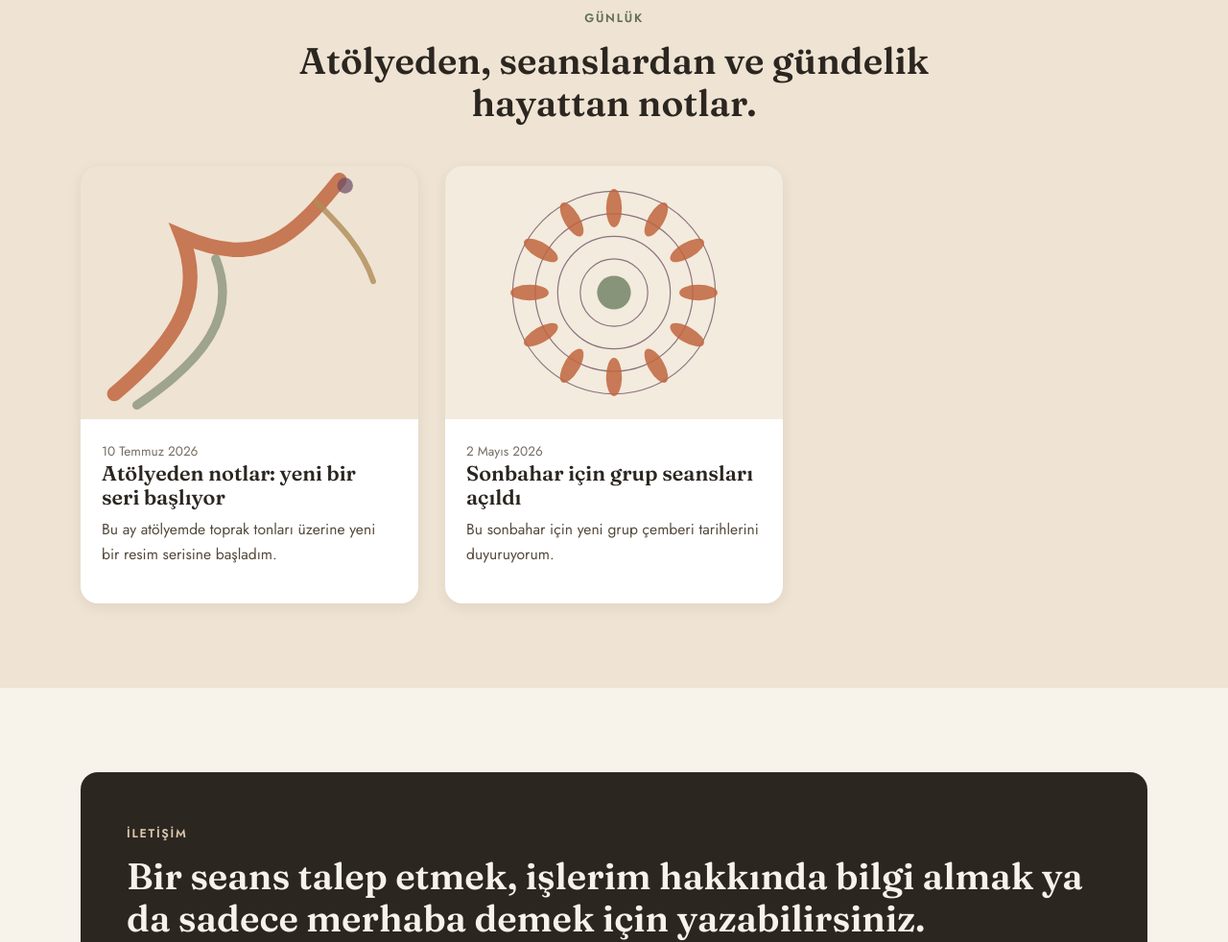
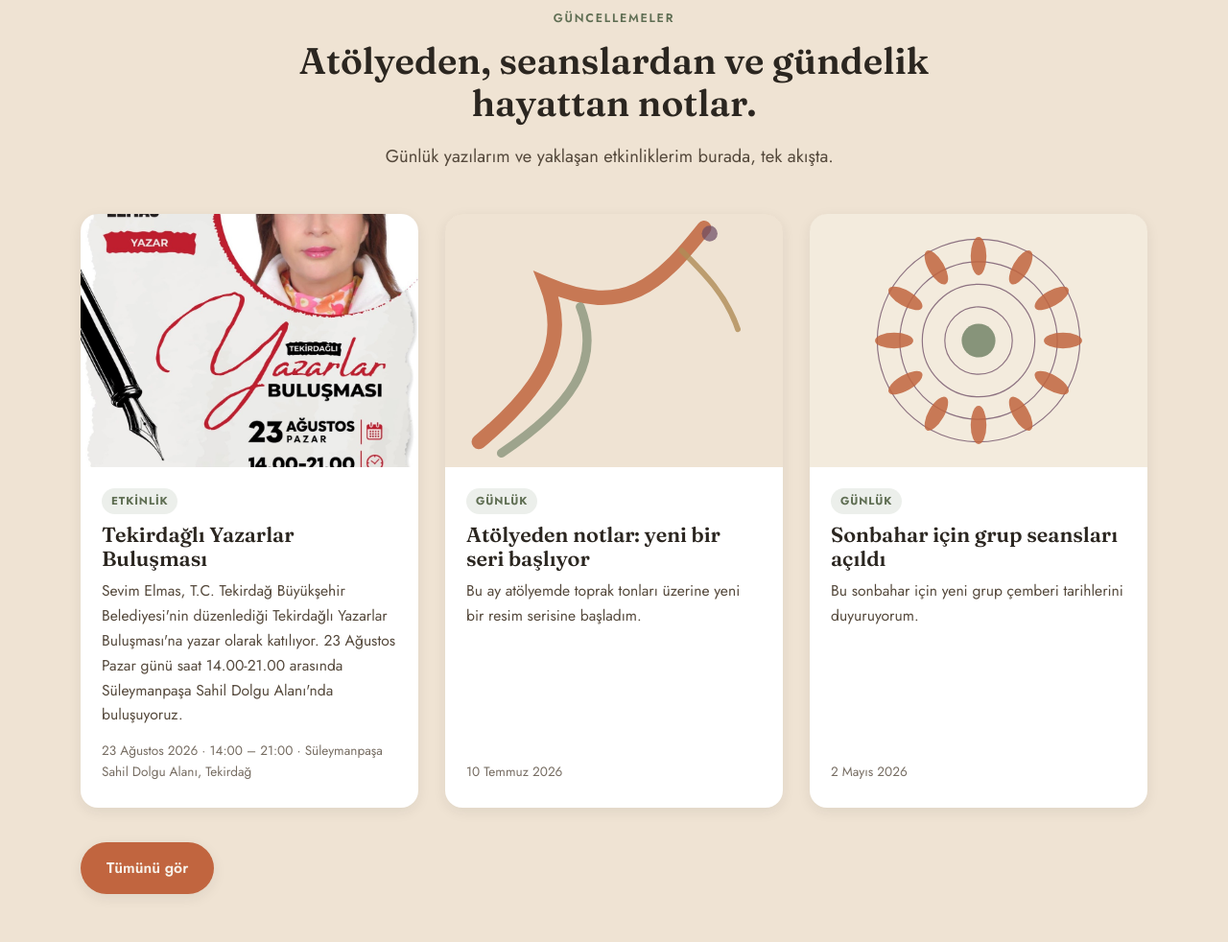
Before and after one commit to daysleeper1983/Sevim-WEBSITE, an Eleventy site: page src/tr/index.njk in a window 1280 px wide. Shown: the part 2906-3888 px from the top of the page at 96% size. Built offline with nearby package versions, Linux system fonts and the light colour scheme; Eleventy itself is replaced by a stand-in of ours; files that its build step writes are made by us from their sources.

Commit message:
Homepage: merge journal and events into one newsfeed (TR)

```diff
--- a/src/tr/index.njk
+++ b/src/tr/index.njk
@@ -70,23 +70,39 @@ title: Anasayfa
 <section class="section section-alt">
   <div class="container">
     <div class="section-head center">
-      <p class="eyebrow">{{ i18n.tr.nav_journal }}</p>
+      <p class="eyebrow">{{ i18n.tr.home_updates_heading }}</p>
       <h2>{{ site.tr.journal_intro }}</h2>
+      <p class="lede">{{ i18n.tr.home_updates_intro }}</p>
     </div>
     <div class="grid grid-3">
-      {% for post in collections.journal | sortByDateDesc | limit(3) %}
-      <a class="card" href="{{ slugs.journal.tr }}{{ post.fileSlug }}/" style="color:inherit;">
-        <div class="card-media"><img src="{{ post.data.cover_image }}" alt=""></div>
-        <div class="card-body">
-          <span class="card-meta">{{ post.data.date | localeDate("tr") }}</span>
-          <h3>{{ post.data.tr.title }}</h3>
-          <p>{{ post.data.tr.excerpt }}</p>
-        </div>
-      </a>
+      {% set feed = collections.journal | mergeFeed(collections.events) | limit(6) %}
+      {% for item in feed %}
+        {% if item.feedType == "event" %}
+        <a class="card" href="{{ slugs.events.tr }}{{ item.fileSlug }}/" style="color:inherit;">
+          <div class="card-media"><img src="{{ item.data.image }}" alt=""></div>
+          <div class="card-body">
+            <span class="card-tag card-tag-event">{{ i18n.tr.event_badge }}</span>
+            <h3>{{ item.data.tr.title }}</h3>
+            <p>{{ item.data.tr.description }}</p>
+            <span class="card-meta">{{ item.data.event_date | localeDate("tr") }}{% if item.data.event_time %} · {{ item.data.event_time }}{% endif %}{% if item.data.location %} · {{ item.data.location }}{% endif %}</span>
+          </div>
+        </a>
+        {% else %}
+        <a class="card" href="{{ slugs.journal.tr }}{{ item.fileSlug }}/" style="color:inherit;">
+          <div class="card-media"><img src="{{ item.data.cover_image }}" alt=""></div>
+          <div class="card-body">
+            <span class="card-tag">{{ i18n.tr.journal_badge }}</span>
+            <h3>{{ item.data.tr.title }}</h3>
+            <p>{{ item.data.tr.excerpt }}</p>
+            <span class="card-meta">{{ item.data.date | localeDate("tr") }}</span>
+          </div>
+        </a>
+        {% endif %}
       {% else %}
       <p>{{ i18n.tr.no_posts_yet }}</p>
       {% endfor %}
     </div>
+    <p style="margin-top:36px;"><a class="btn btn-primary" href="{{ slugs.journal.tr }}">{{ i18n.tr.view_all }}</a></p>
   </div>
 </section>
 
```
